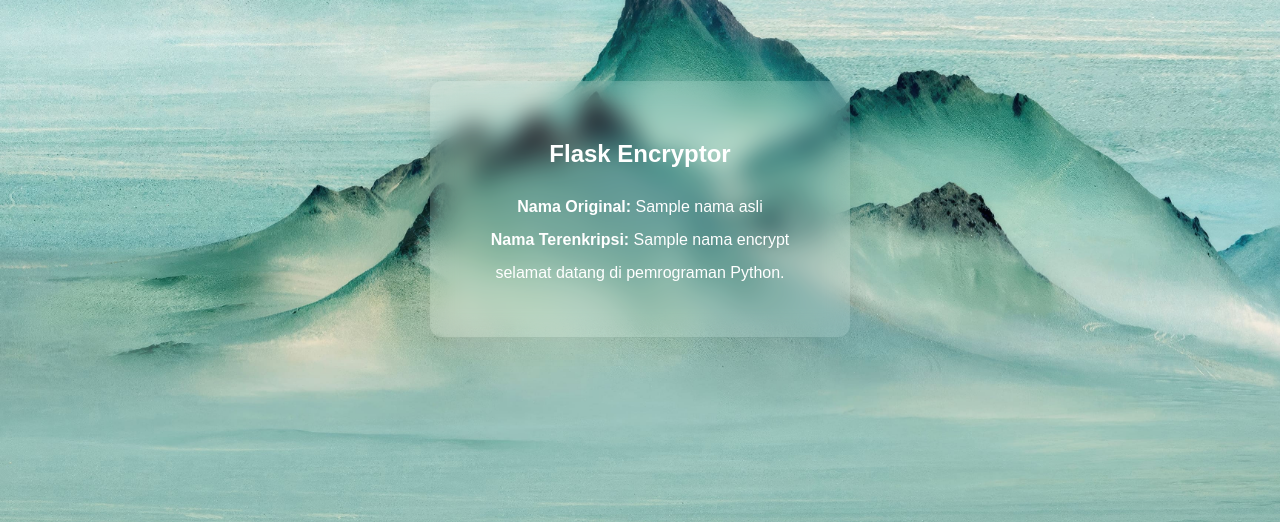
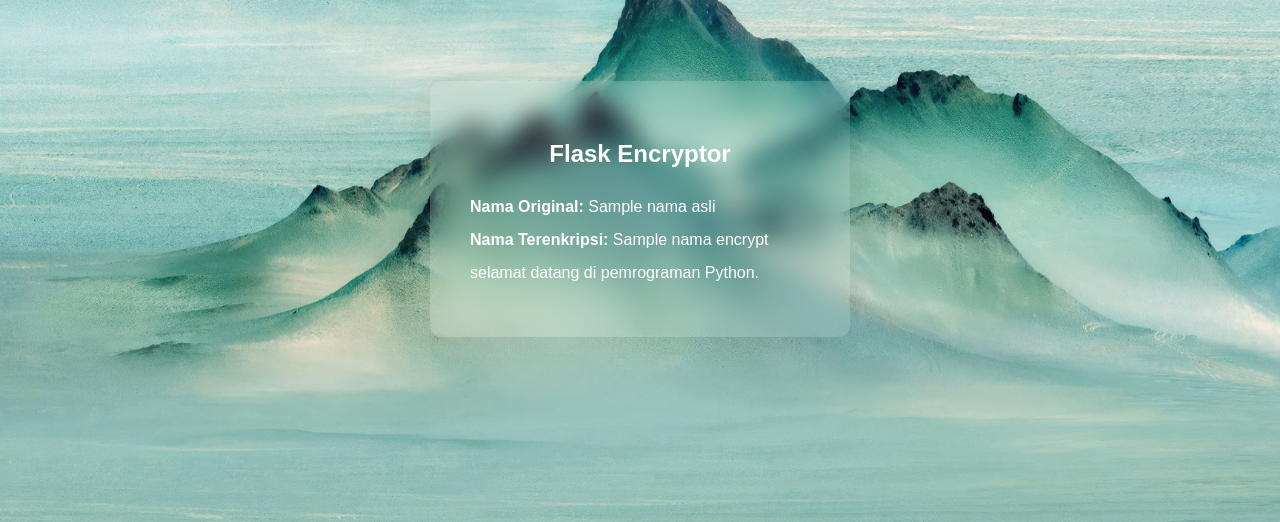
Before and after one commit to Fartih-math/Flask, a Flask app: template templates/response.html in a window 1280 px wide. Shown: the part 191-713 px from the top of the page. Run offline with Flask 3, Linux system fonts and the light colour scheme; the template is opened without the code that fills it: most values are stand-ins (such as "Sample title", 1, 10 or a date in 2020).

Commit message:
Update style.css

```diff
--- a/static/style.css
+++ b/static/style.css
@@ -72,7 +72,7 @@ button:hover {
 
 p {
   color: #fff;
-  text-align: center;
+  text-align: justified;
   margin: 15px 0;
   font-size: 16px;
 }
```
